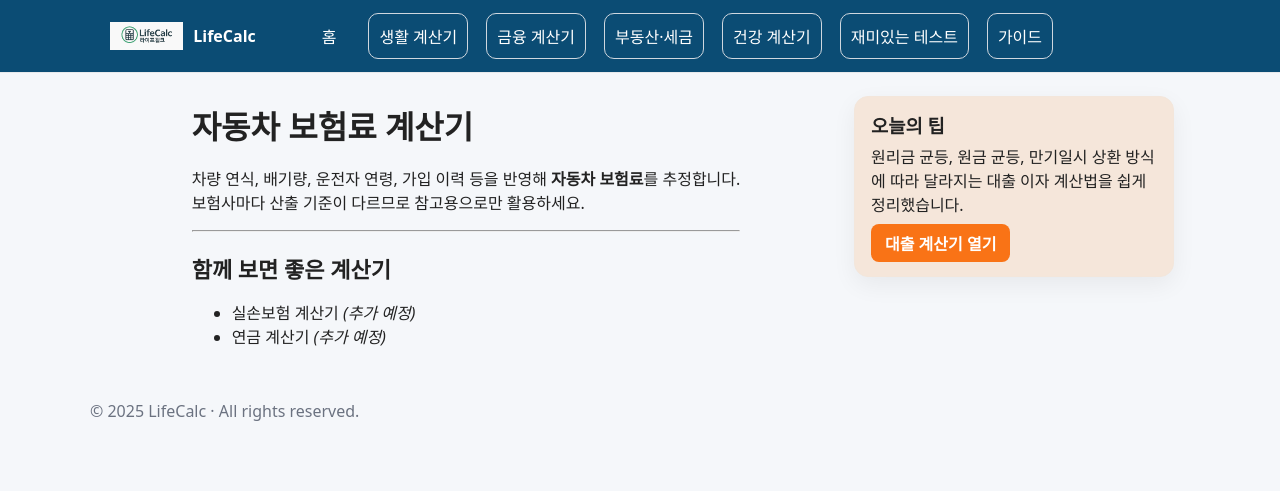
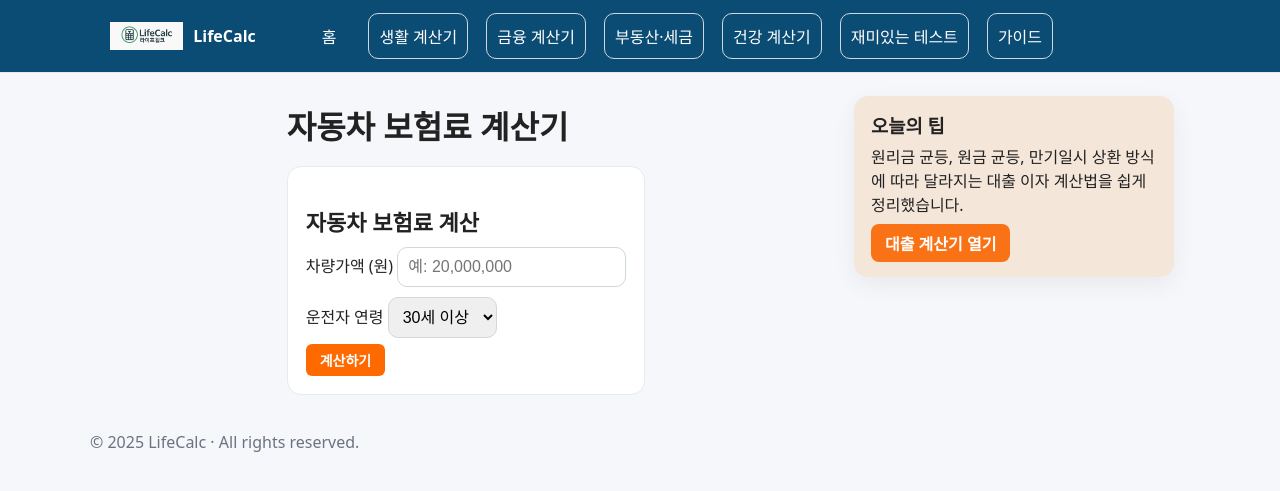
Before and after one commit to khai-lang/LifeCalc, a Jekyll site: the page built from insurance/auto/index.md, in a window 1280 px wide. Shown: the top 491 px of the page. Built offline with Jekyll 4.4.1, drawn with Linux system fonts in a browser that asks for light colours.

Commit message:
Update index.md

```diff
--- a/insurance/auto/index.md
+++ b/insurance/auto/index.md
@@ -8,11 +8,35 @@
 
 # 자동차 보험료 계산기
 
-차량 연식, 배기량, 운전자 연령, 가입 이력 등을 반영해 **자동차 보험료**를 추정합니다.
-보험사마다 산출 기준이 다르므로 참고용으로만 활용하세요.
+<div class="card" style="max-width:760px;margin:0 auto;">
+  <form onsubmit="event.preventDefault();calcAutoIns();">
+    <h2>자동차 보험료 계산</h2>
+    <label>차량가액 (원)
+      <input type="text" id="carValue" oninput="formatNumberInput(this)" placeholder="예: 20,000,000">
+    </label>
+    <label>운전자 연령
+      <select id="ageFactor">
+        <option value="1.0">30세 이상</option>
+        <option value="1.2">26~29세</option>
+        <option value="1.5">25세 이하</option>
+      </select>
+    </label>
+    <button class="btn">계산하기</button>
+  </form>
+  <div id="autoResult" class="result-box"></div>
+</div>
 
----
+<script>
+function calcAutoIns(){
+  const value = getNumberValue('carValue');
+  const age = parseFloat(document.getElementById('ageFactor').value);
+  const baseRate = 0.03; // 3% 기본요율
+  const premium = Math.round(value * baseRate * age);
 
-## 함께 보면 좋은 계산기
-- [실손보험 계산기](/insurance/health/) _(추가 예정)_
-- [연금 계산기](/insurance/pension/) _(추가 예정)_
+  document.getElementById('autoResult').innerHTML =
+    `차량가액: <b>${value.toLocaleString()}</b> 원<br>
+     적용 요율: <b>${(baseRate*100*age).toFixed(1)}%</b><br>
+     예상 보험료: <b>${premium.toLocaleString()}</b> 원`;
+  document.getElementById('autoResult').classList.add("show");
+}
+</script>
```
